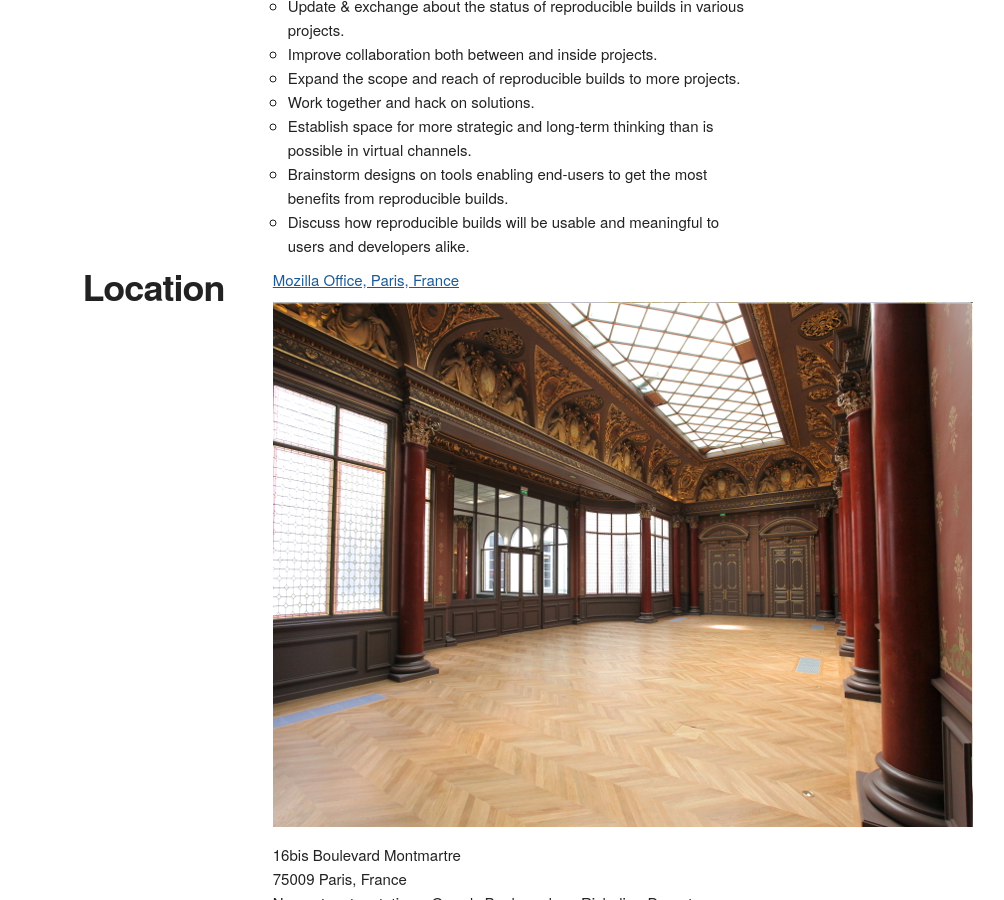
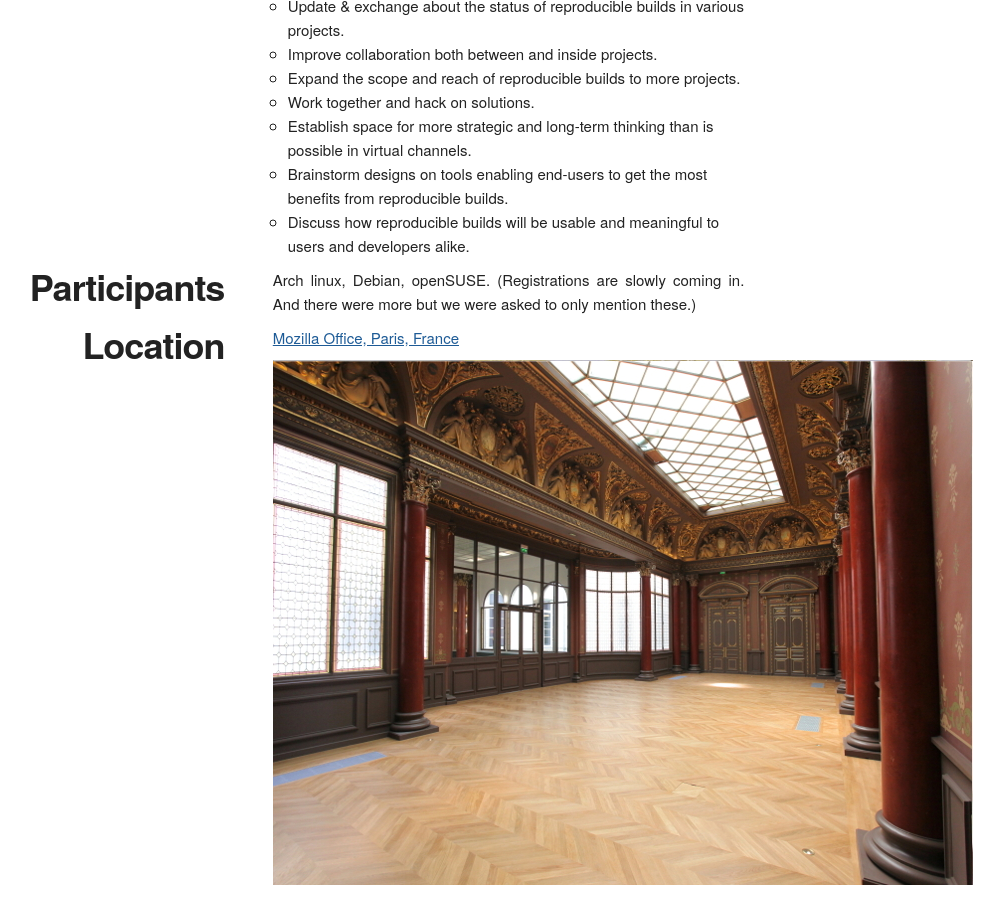
Before and after one commit to prototypefund/reproducible-website, a Jekyll site: the page built from _events/paris2018.html, in a window 1280 px wide and 900 px high, scrolled down 474 px. Shown: the whole window, without its empty margins (220-1224 px from the left). Built offline with Jekyll 4.4.1, drawn with Linux system fonts in a browser that asks for light colours; some web fonts are replaced.

Commit message:
rws4: add some participating projects where people have already registered
Signed-off-by: Holger Levsen <holger@layer-acht.org>

```diff
--- a/_events/paris2018.html
+++ b/_events/paris2018.html
@@ -42,18 +42,18 @@ event_summary: A three-day workshop to continue and grow the Reproducible Builds
     </ul>
   </div>
 </div>
-<!-- div class="row">
+<div class="row">
   <div class="four columns title">
     <h2>Participants</h2>
   </div>
   <div class="eight columns text">
     <p>
-      Arch linux, Bazel, coreboot, CoyIM, Debian, EdgeBSD, F-Droid, GNU&nbsp;Guix, LEAP, LEDE, NetBSD, openSUSE, Qubes OS, repeatr.io, riot-os.org, subuser.org, Tails and Tor. (There were more but we were asked to only mention these.)
+      Arch linux, Debian, openSUSE. (Registrations are slowly coming in. And there were more but we were asked to only mention these.)
       <br />
     </p>
-    <img style="margin-top: 10px; vertical-align: top;" src="{{ "/images/groupphoto_rws3_berlin_2017_small.png" | prepend: site.baseurl }}" alt="Reproducible Summit 3 in Berlin 2017" />
+    <!-- img style="margin-top: 10px; vertical-align: top;" src="{{ "/images/groupphoto_rws3_berlin_2017_small.png" | prepend: site.baseurl }}" alt="Reproducible Summit 3 in Berlin 2017" / -->
  </div>
-</div -->
+</div>
 
 <!--div class="row">
   <div class="four columns title">
```
